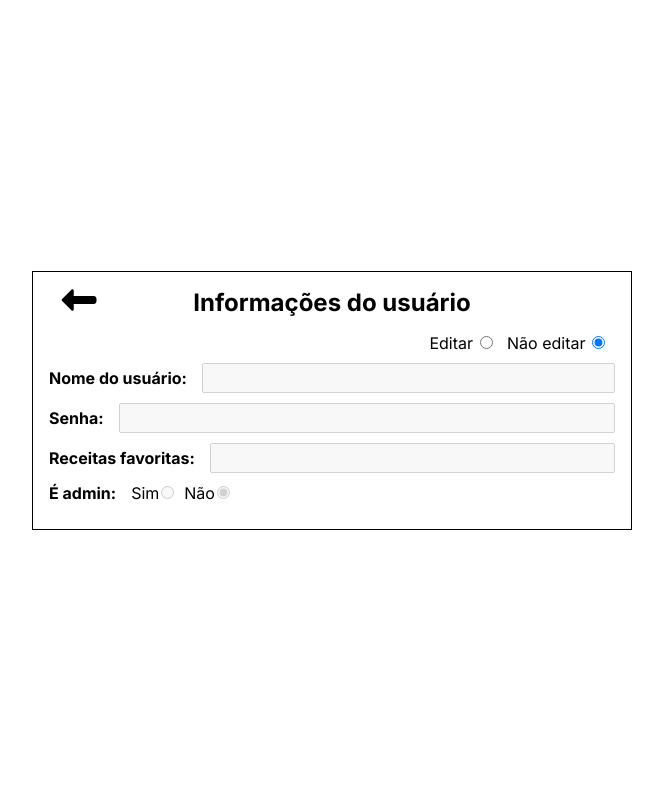
After one commit to EduardoWaski/Blog-Receitas, a Flask app: template templates/admin_view.html in a window 1280 px wide. The commit adds this page. Shown: the whole page, without its empty margins (308-971 px from the left). Run offline with Flask 3, Linux system fonts and the light colour scheme; the template is opened without the code that fills it, so the values that code supplies are empty.

Commit message:
#24 Finalizando a página que permite o admin ver os dados dos usários (admin_view)

```diff
--- /dev/null
+++ b/static/css/admin_view.css
@@ -0,0 +1,91 @@
+@import url('https://fonts.googleapis.com/css2?family=Inter:ital,opsz,wght@0,14..32,100..900;1,14..32,100..900&display=swap');
+
+* {
+    padding: 0;
+    margin: 0;
+    box-sizing: border-box;
+}
+
+html, body {
+    font-family: "Inter", sans-serif;
+    height: 100%;
+    width: 100%;
+}
+
+main {
+    display: flex;
+    height: 100%;
+    width: 100%;
+}
+
+.user_container {
+    overflow: auto;
+    margin: auto;
+    width: 600px;
+    padding: 0 1rem 1rem 1rem;
+    border: 1px solid black;
+}
+
+.container_header {
+    position: relative;
+    display: flex;
+    align-items: center;
+    justify-content: center;
+    padding: 1rem;
+}
+
+.arrow_icon {
+    position: absolute;
+    left: 10px;
+    cursor: pointer;
+}
+
+.info {
+    display: flex;
+    align-items: center;
+    margin: 0 0 10px 0;
+}
+
+label, p {
+    text-wrap: nowrap;
+}
+
+label:not(.radio_label), p {
+    font-weight: bold;
+    margin: 0 15px 0 0;
+}
+
+input[type=text] {
+    height: 30px;
+    padding: 0 5px;
+    width: 100%;
+}
+
+input[type=radio] {
+    margin: 0 10px 0 2px;
+}
+
+.edit_radios_container {
+    width: fit-content;
+    margin-left: auto;
+    margin-bottom: 10px;
+}
+
+.ok_btn {
+    width: 100%;
+    background-color: #188B1C;
+    color: white;
+    height: 35px;
+    border: 1px solid black;
+    outline: 0;
+    transition: all 200ms ease-in-out;
+    cursor: pointer;
+}
+
+.ok_btn:hover {
+    background-color: #137016;
+}
+
+.ok_btn:disabled {
+    display: none;
+}
--- /dev/null
+++ b/static/js/admin_view.js
@@ -0,0 +1,35 @@
+"use strict"
+
+const edit_radio_buttons = [...document.querySelectorAll(".edit_radios_container input")]
+const is_admin_radio_buttons = [...document.querySelectorAll("input[name=is_admin_radio]")]
+const text_inputs = [...document.querySelectorAll("input[type=text]")]
+const ok_btn = document.querySelector(".ok_btn")
+
+// Desabilitando todos os inputs e o botão de submit
+text_inputs.map(input => input.disabled = true)
+is_admin_radio_buttons.map(btn => btn.disabled = true)
+ok_btn.disabled = true
+
+// Adicionando um listener
+edit_radio_buttons.map((btn) => {
+    btn.addEventListener("click", validate_radio_value)
+})
+
+
+// FUNÇÕES
+
+function validate_radio_value (event) {
+
+    let pressed_radio = event.target
+    let option = pressed_radio.value == 'true' ? true : false
+
+    if (option) {
+        text_inputs.map(input => input.disabled = false)
+        is_admin_radio_buttons.map(btn => btn.disabled = false)
+        ok_btn.disabled = false
+    } else {
+        text_inputs.map(input => input.disabled = true)
+        is_admin_radio_buttons.map(btn => btn.disabled = true)
+        ok_btn.disabled = true
+    }
+}
--- a/templates/admin.html
+++ b/templates/admin.html
@@ -19,7 +19,6 @@
 
                 <div class="user_options">
                     <button name="view_btn" value="{{ user['username'] }}" type="submit" class="view_btn"><img src="../static/img/view_icon.png"></button>
-                    <button name="edit_btn" value="{{ user['username'] }}" type="submit" class="edit_btn"><img src="../static/img/edit_icon.png"></button>
                     <button name="delete_btn" value="{{ user['username'] }}" type="submit" class="delete_btn"><img src="../static/img/trash_can_icon.png"></button>
                 </div>
             </form>
--- /dev/null
+++ b/templates/admin_view.html
@@ -0,0 +1,76 @@
+<!DOCTYPE html>
+<html lang="en">
+<head>
+    <meta charset="UTF-8">
+    <meta name="viewport" content="width=device-width, initial-scale=1.0">
+    <title>Admin Page</title>
+
+    <link rel="stylesheet" href="../static/css/admin_view.css">
+</head>
+<body>
+    <main>
+
+        <div class="user_container">
+
+            <div class="container_header">
+                <a href="/admin" class="arrow_icon"><img src="../static/img/arrow_icon.png"></a>
+                <h2>Informações do usuário</h2>
+            </div>
+
+            <form class="infos_container" method="post">
+
+                <div class="edit_radios_container">
+                    <label class="radio_label">Editar</label>
+                    <input type="radio" name="edit_radio" value="true">
+
+                    <label class="radio_label">Não editar</label>
+                    <input type="radio" name="edit_radio" value="false" checked>
+                </div>
+
+                <div class="info">
+                    <label>Nome do usuário:</label>
+                    <input type="text" value="{{user['username']}}">
+                </div>
+
+                <div class="info">
+                    <label>Senha:</label>
+                    <input type="text" value="{{user['password']}}">
+                </div>
+
+                <div class="info">
+                    <label>Receitas favoritas:</label>
+                    <input type="text" value="{{user['favourite_receipts']}}">
+                </div>
+
+                <div class="info">
+                    <p>É admin:</p>
+
+                    {% if user['is_admin'] %}
+
+                        <label class="radio_label">Sim</label>
+                        <input type="radio" name="is_admin_radio" value="true" checked>
+
+                        <label class="radio_label">Não</label>
+                        <input type="radio" name="is_admin_radio" value="false">
+
+                    {% else %}
+
+                        <label class="radio_label">Sim</label>
+                        <input type="radio" name="is_admin_radio" value="true">
+
+                        <label class="radio_label">Não</label>
+                        <input type="radio" name="is_admin_radio" value="false" checked>
+
+                    {% endif %}
+                </div>
+
+                <button type="submit" class="ok_btn">OK</button>
+            </form>
+
+        </div>
+
+    </main>
+
+    <script src="../static/js/admin_view.js"></script>
+</body>
+</html>
```
Also changed, not shown: controller/admin.py (+4 -7 lines), static/figma_assets/admin_user_view.png (added), static/img/arrow_icon.png (added).
